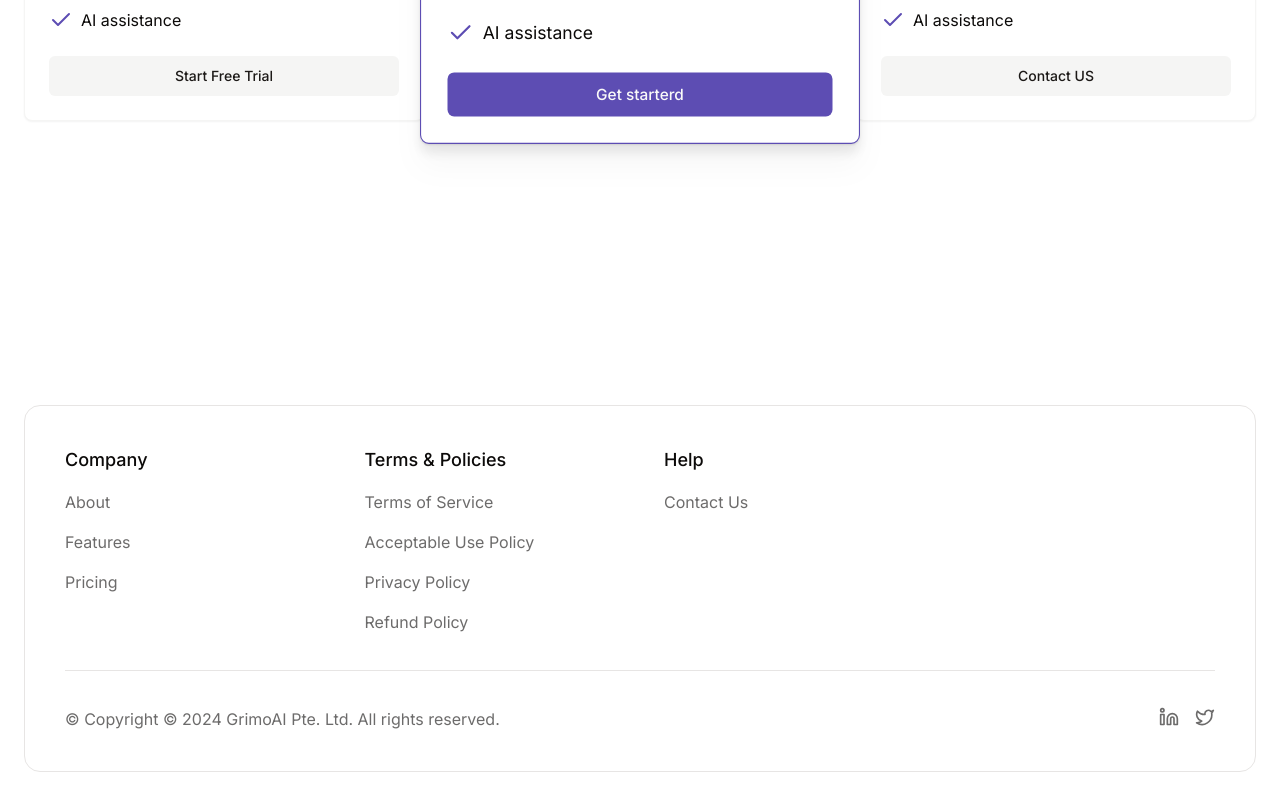
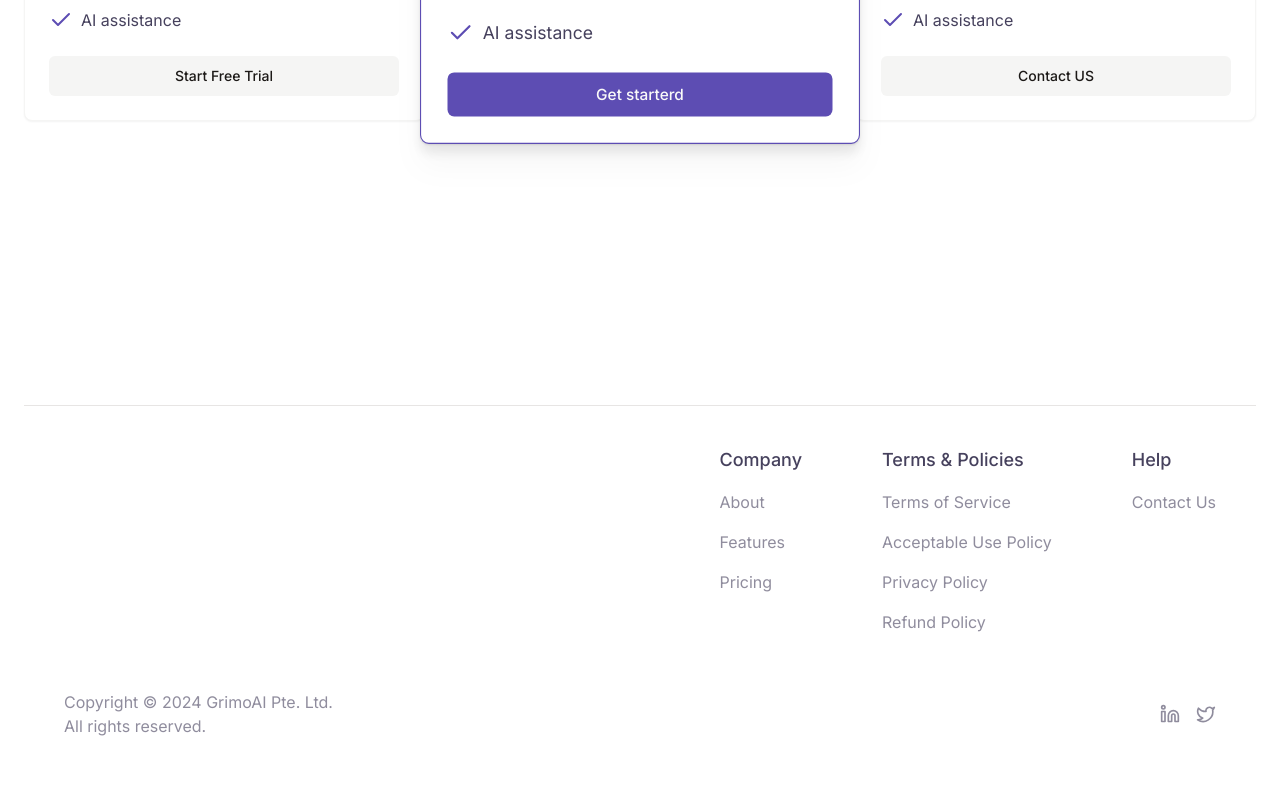
Before and after one commit to nobruf/shadcn-landing-page, a Next.js app: page / in a window 1280 px wide. Shown: the part 2595-3395 px from the top of the page. Built offline with nearby package versions, Linux system fonts and the light colour scheme.

Commit message:
Optimize UI.

```diff
--- a/app/globals.css
+++ b/app/globals.css
@@ -77,10 +77,10 @@ html {
 @layer base {
   :root {
     --background: 0 0% 100%;
-    --foreground: 20 14.3% 4.1%;
+    --foreground: 250 18% 31%;
 
     --card: 0 0% 100%;
-    --card-foreground: 20 14.3% 4.1%;
+    --card-foreground: 250 18% 31%;
 
     --popover: 0 0% 100%;
     --popover-foreground: 20 14.3% 4.1%;
@@ -92,7 +92,7 @@ html {
     --secondary-foreground: 24 9.8% 10%;
 
     --muted: 60 4.8% 95.9%;
-    --muted-foreground: 25 5.3% 44.7%;
+    --muted-foreground: 248 13% 50%;
 
     --accent: 60 4.8% 95.9%;
     --accent-foreground: 24 9.8% 10%;
--- a/components/layout/sections/footer.tsx
+++ b/components/layout/sections/footer.tsx
@@ -8,8 +8,8 @@ import Link from "next/link";
 export const FooterSection = () => {
   return (
     <footer id="footer" className="container py-24 sm:py-7">
-      <div className="p-10 bg-card border border-border rounded-2xl">
-        <div className="grid grid-cols-2 md:grid-cols-4 gap-x-12 gap-y-8">
+      <div className="px-10 pt-10 pb-4 bg-card border-t border-border">
+        <div className="flex flex-row justify-end gap-x-20 gap-y-8">
           {/* <div className="col-span-full sm:col-span-1">
             <Link href="#" className="flex font-medium items-center">
 
@@ -88,10 +88,11 @@ export const FooterSection = () => {
           </div>
         </div>
 
-        <Separator className="my-9" />
-        <section className="flex flex-row">
+        {/* <Separator className="my-9" /> */}
+        <section className="flex flex-row items-center mt-14">
           <h3 className="opacity-60 flex-1">
-            &copy; Copyright © 2024 GrimoAI Pte. Ltd. All rights reserved.
+            Copyright © 2024 GrimoAI Pte. Ltd. <br />
+            All rights reserved.
           </h3>
           <ul className="flex flex-row gap-4">
             <li>
@@ -111,11 +112,7 @@ export const FooterSection = () => {
                 href="https://x.com/GrimoAI"
                 className="opacity-60 hover:opacity-100"
               >
-                <Icon
-                  name="Twitter"
-                  size={20}
-                  color="hsl(var(--foreground))"
-                />
+                <Icon name="Twitter" size={20} color="hsl(var(--foreground))" />
               </Link>
             </li>
           </ul>
```
